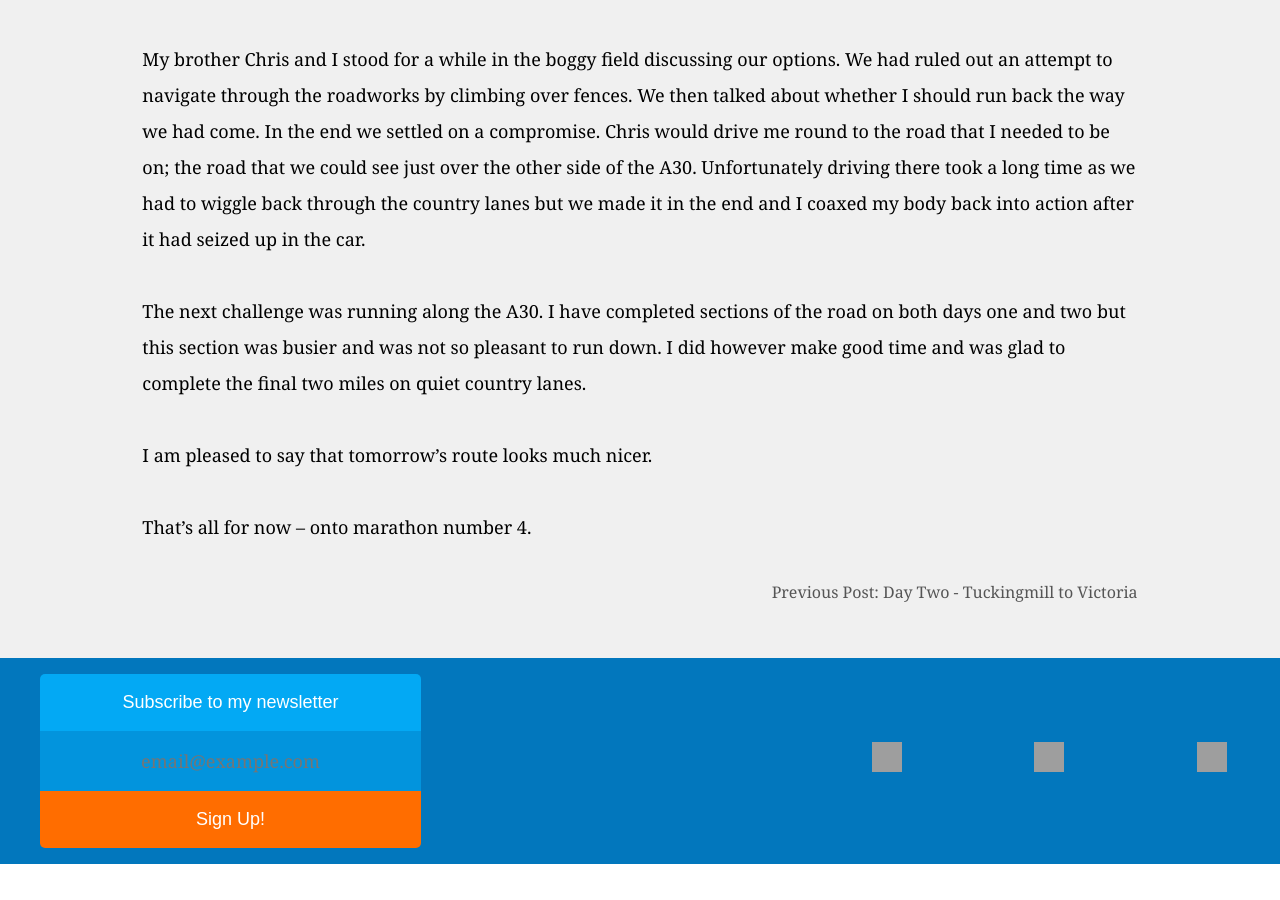
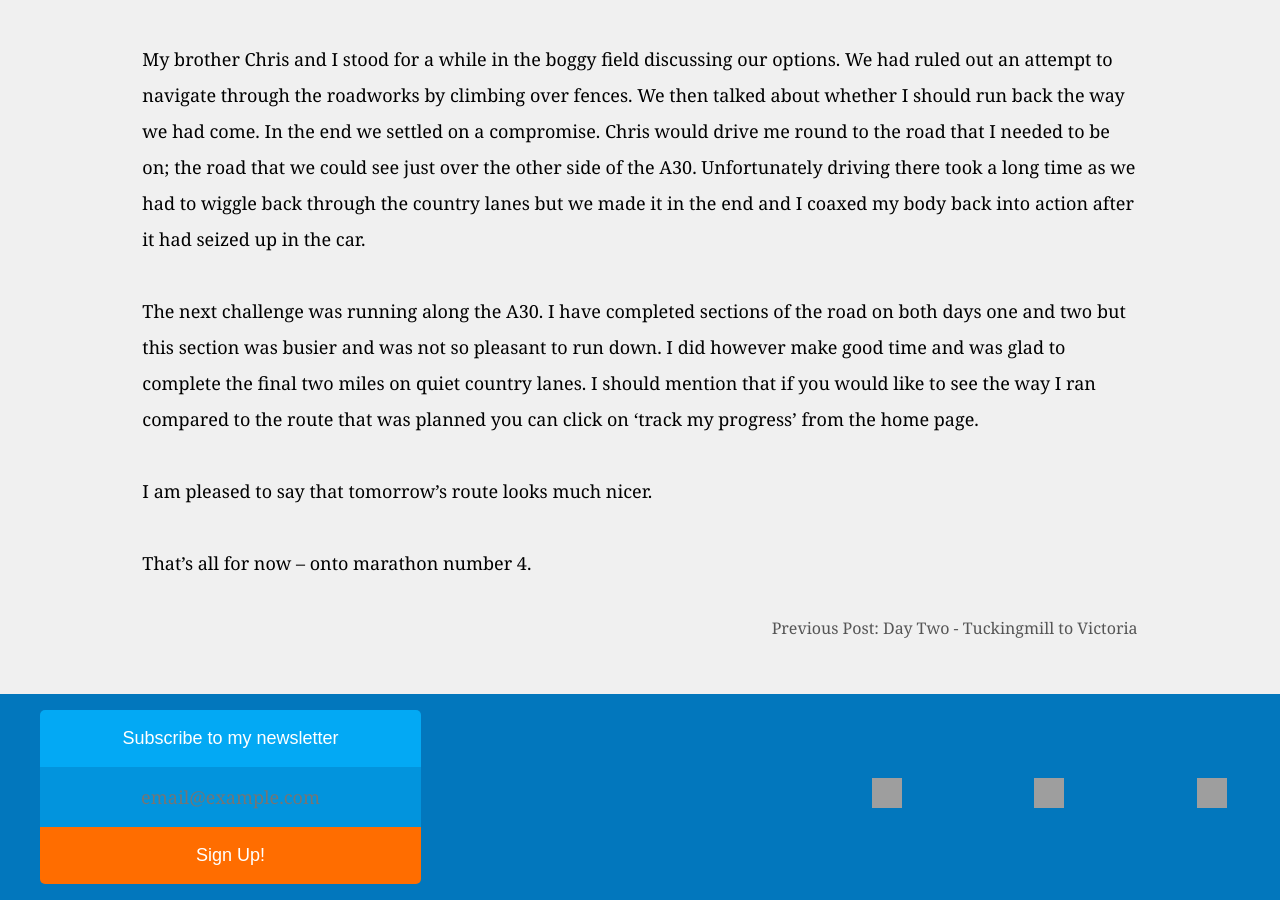
Before and after one commit to tombyers/runningforrefugees, a Jekyll site: the page built from _posts/2016-09-05-Victoria to Polyphant.markdown, in a window 1280 px wide and 900 px high, scrolled down 862 px, cut to the strip 0-900 px from the top of the window. Built offline with Jekyll 4.4.1, drawn with Linux system fonts in a browser that asks for light colours; before the commit the page ends 1726 px from its top, so only the background shows below that; grey boxes are pictures that could not be loaded.

Commit message:
Update 2016-09-05-Victoria to Polyphant.markdown

```diff
--- a/_posts/2016-09-05-Victoria to Polyphant.markdown
+++ b/_posts/2016-09-05-Victoria to Polyphant.markdown
@@ -13,7 +13,7 @@ Unfortunately events after that didn’t really go to plan. Coming towards the e
 <br><br>
 My brother Chris and I stood for a while in the boggy field discussing our options. We had ruled out an attempt to navigate through the roadworks by climbing over fences. We then talked about whether I should run back the way we had come. In the end we settled on a compromise. Chris would drive me round to the road that I needed to be on; the road that we could see just over the other side of the A30. Unfortunately driving there took a long time as we had to wiggle back through the country lanes but we made it in the end and I coaxed my body back into action after it had seized up in the car.
 <br><br>
-The next challenge was running along the A30. I have completed sections of the road on both days one and two but this section was busier and was not so pleasant to run down. I did however make good time and was glad to complete the final two miles on quiet country lanes.
+The next challenge was running along the A30. I have completed sections of the road on both days one and two but this section was busier and was not so pleasant to run down. I did however make good time and was glad to complete the final two miles on quiet country lanes. I should mention that if you would like to see the way I ran compared to the route that was planned you can click on 'track my progress' from the home page.
 <br><br>
 I am pleased to say that tomorrow’s route looks much nicer.
 <br><br>
```
